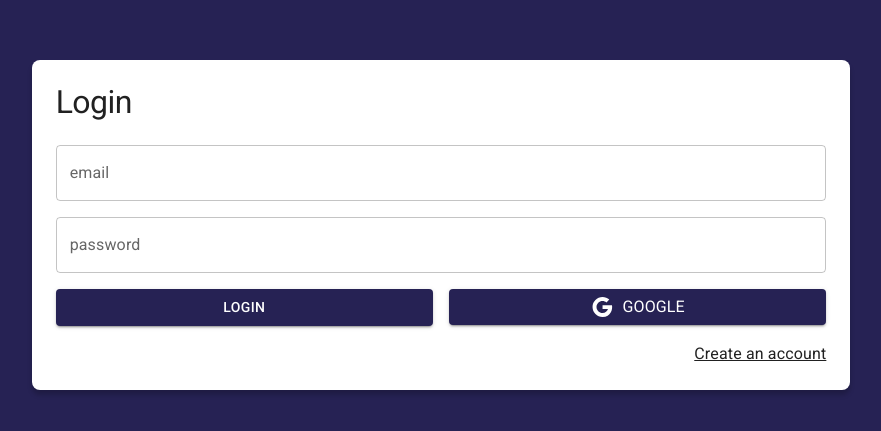
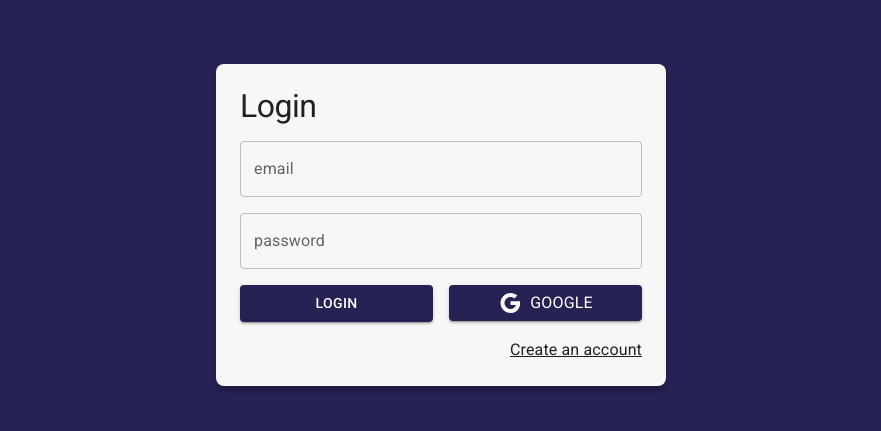
Before and after one commit to qbixmex/Journal-App-2022, a React (Vite) app: page /auth/login in a window 1280 px wide. Shown: the part 175-606 px from the top of the page, without its empty margins (199-1080 px from the left). Built offline with nearby package versions, Linux system fonts and the light colour scheme.

Commit message:
06 - AuthLayout (material)

```diff
--- a/package.json
+++ b/package.json
@@ -1,7 +1,7 @@
 {
   "name": "journal-app",
   "private": true,
-  "version": "0.5.0",
+  "version": "0.6.0",
   "scripts": {
     "dev": "vite",
     "build": "vite build",
--- /dev/null
+++ b/src/auth/layout/AuthLayout.jsx
@@ -0,0 +1,46 @@
+import PropTypes from 'prop-types';
+import { Grid, Typography } from "@mui/material";
+
+export const AuthLayout = ({ children, title }) => {
+  return (
+    <Grid container
+      spacing={ 0 }
+      direction="column"
+      alignItems="center"
+      justifyContent="center"
+      sx={{
+        minHeight: '100vh',
+        backgroundColor: 'primary.main',
+        padding: 4
+      }}
+    >
+
+      <Grid item
+        className="box-shadow"
+        xs={ 3 }
+        sx={{
+          width: { sm: 450  },
+          backgroundColor: '#f7f7f7',
+          padding: 3,
+          borderRadius: 2,
+        }}
+      >
+
+        <Typography
+          variant='h1'
+          sx={{ mb: 2, fontSize: '2rem', fontWeight: '400' }}
+        >
+          { title }
+        </Typography>
+
+        { children }
+
+      </Grid>
+
+    </Grid>
+  );
+};
+
+AuthLayout.propTypes = {
+  title: PropTypes.string.isRequired
+};
--- a/src/auth/layout/index.js
+++ b/src/auth/layout/index.js
@@ -0,0 +1 @@
+export * from './AuthLayout';
--- a/src/auth/pages/LoginPage.jsx
+++ b/src/auth/pages/LoginPage.jsx
@@ -1,33 +1,18 @@
 import { Link as RouterLink } from 'react-router-dom';
 import { Button, Grid, Link, TextField, Typography } from "@mui/material";
 import Google from "@mui/icons-material/Google";
+import { AuthLayout } from '../layout/AuthLayout';
 
 export const LoginPage = () => {
   return (
-    <Grid container
-      spacing={ 0 }
-      direction="column"
-      alignItems="center"
-      justifyContent="center"
-      sx={{
-        minHeight: '100vh',
-        backgroundColor: 'primary.main',
-        padding: 4
-      }}
-    >
-      <Grid item
-        className="box-shadow"
-        xs={ 3 }
-        sx={{ backgroundColor: 'white', p: 3, borderRadius: 2 }}
-      >
-        <Typography variant='h1' sx={{ mb: 1, fontSize: '2rem', fontWeight: '400' }}>
-          Login
-        </Typography>
-
+    <AuthLayout title="Login">
       <form>
         <Grid container>
-            <Grid item xs={ 12 } sx={{ my: 2 }}>
 
+          <Grid item
+            xs={ 12 }
+            mb={ 2 }
+          >
             <TextField
               label="email"
               type="email"
@@ -36,16 +21,20 @@ export const LoginPage = () => {
             />
           </Grid>
 
-            <Grid item xs={ 12 } sx={{ mb: 2 }}>
+          <Grid item
+            xs={ 12 }
+            mb={ 2 }
+          >
             <TextField
               label="password"
               type="password"
               placeholder="password"
               fullWidth
             />
+
           </Grid>
 
-            <Grid container spacing={ 2 } sx={{ mb: 2 }}>
+          <Grid container spacing={2} sx={{ mb: 2 }}>
 
             <Grid item xs={ 12 } sm={ 6 }>
               <Button variant='contained' fullWidth>
@@ -63,15 +52,13 @@ export const LoginPage = () => {
           </Grid>
 
           <Grid container direction="row" justifyContent='end'>
-              <Link component={ RouterLink } color='inherit' to="/auth/register">
+            <Link component={RouterLink} color='inherit' to="/auth/register">
               Create an account
             </Link>
           </Grid>
 
         </Grid>
       </form>
-
-      </Grid>
-    </Grid>
+    </AuthLayout>
   );
 };
```
Lines whose indentation alone changed are shown as unchanged.
